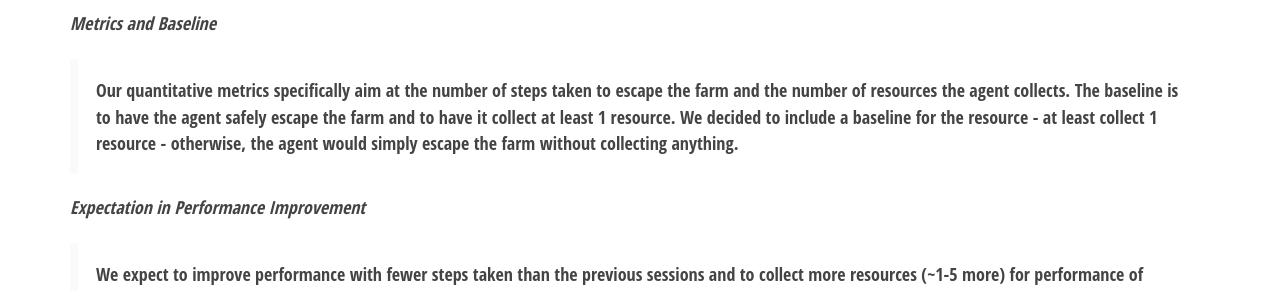
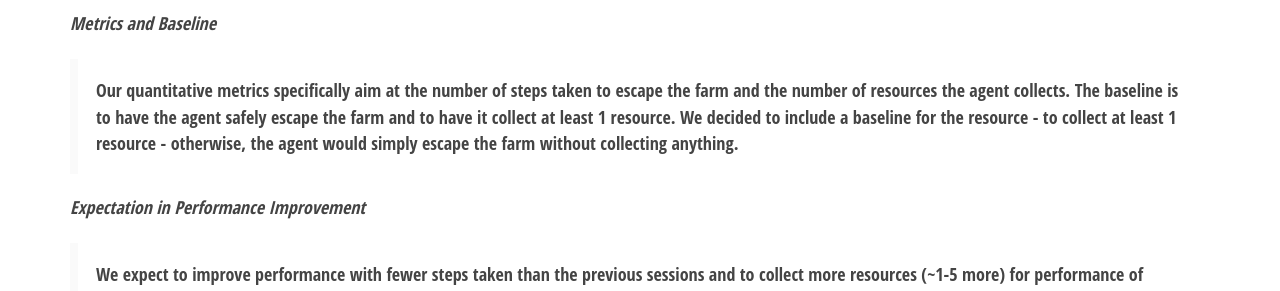
Before and after one commit to Enhjin/Vivere, a Jekyll site: the page built from docs/proposal.md, in a window 1280 px wide and 900 px high, scrolled down 934 px. Shown: the part 182-473 px from the top of the window. Built offline with Jekyll 4.4.1, drawn with Linux system fonts in a browser that asks for light colours.

```diff
--- a/docs/proposal.md
+++ b/docs/proposal.md
@@ -27,7 +27,7 @@ We will evaluate our agent’s performance based on how many steps it takes to f
 
 *Metrics and Baseline*
 
-> Our quantitative metrics specifically aim at the number of steps taken to escape the farm and the number of resources the agent  collects. The baseline is to have the agent safely escape the farm and to have it collect at least 1 resource. We decided to include a baseline for the resource - at least collect 1 resource - otherwise, the agent would simply escape the farm without collecting anything.
+> Our quantitative metrics specifically aim at the number of steps taken to escape the farm and the number of resources the agent  collects. The baseline is to have the agent safely escape the farm and to have it collect at least 1 resource. We decided to include a baseline for the resource - to collect at least 1 resource - otherwise, the agent would simply escape the farm without collecting anything.
 
 *Expectation in Performance Improvement*
 
```
